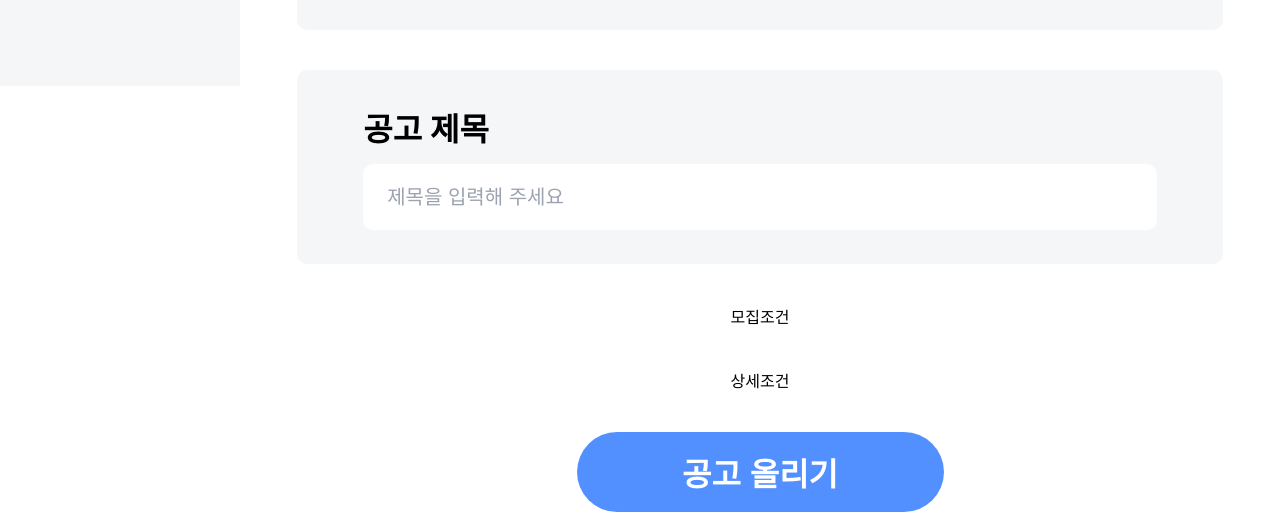
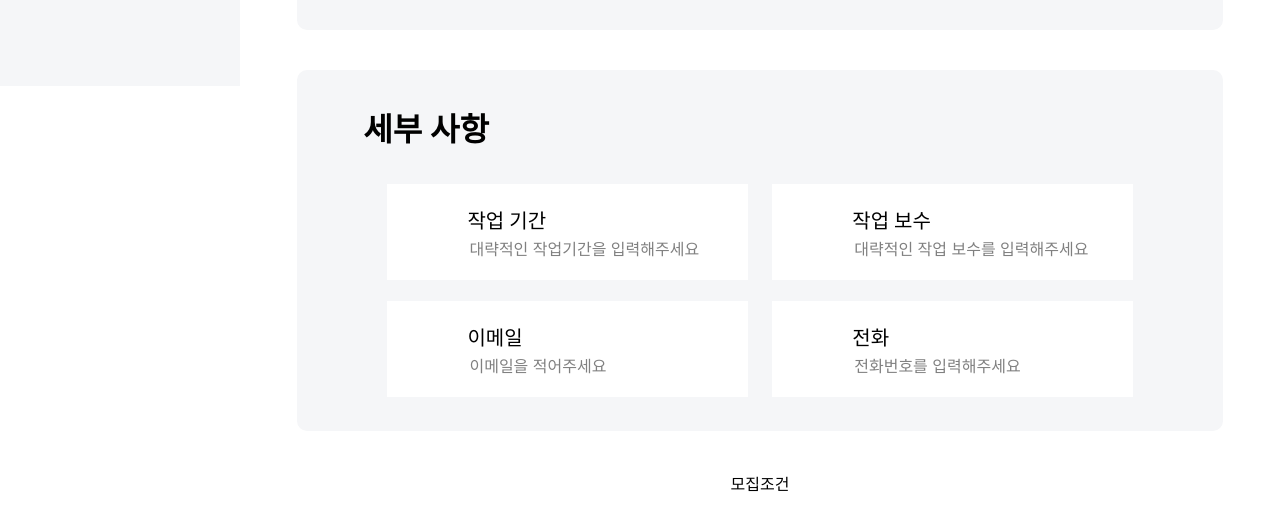
Before and after one commit to cryingdryice/ILKAN-web, a React (Vite) app: page /main/jobPost in a window 1280 px wide. Shown: the part 714-1228 px from the top of the page. Built offline with nearby package versions, Linux system fonts and the light colour scheme; no server answers; the HTML template or start-up script is replaced by a standard one.

Commit message:
feat: 필드2 구현

```diff
--- a/src/components/jobPost/PostField2.tsx
+++ b/src/components/jobPost/PostField2.tsx
@@ -1,18 +1,81 @@
-import postFieldStyle from "../../css/components/jobPost/postField.module.css";
+import postFieldStyle from "../../css/components/jobPost/postField2.module.css";
 
 export default function PostField2() {
   return (
     <section className={postFieldStyle.postFieldContainer}>
-      <div className={postFieldStyle.fieldContainer}>
-        <div className={postFieldStyle.fieldTitle}>공고 제목</div>
-        <input
-          className={postFieldStyle.input}
-          type="text"
-          name="title"
-          placeholder="제목을 입력해 주세요"
-          aria-label="공고 제목"
-          required
-        />
+      <div className={postFieldStyle.fieldTitle}>세부 사항</div>
+      <div className={postFieldStyle.fieldGrid}>
+        <div className={postFieldStyle.fieldItem}>
+          <div className={postFieldStyle.icon}>
+            <span className={postFieldStyle.iconMark} />
+          </div>
+          <div className={postFieldStyle.textBox}>
+            <label className={postFieldStyle.itemTitle} htmlFor="period">
+              작업 기간
+            </label>
+            <input
+              id="period"
+              name="period"
+              type="text"
+              className={postFieldStyle.itemDesc}
+              placeholder="대략적인 작업기간을 입력해주세요"
+            />
+          </div>
+        </div>
+
+        <div className={postFieldStyle.fieldItem}>
+          <div className={postFieldStyle.icon}>
+            <span className={postFieldStyle.iconMark} />
+          </div>
+          <div className={postFieldStyle.textBox}>
+            <label className={postFieldStyle.itemTitle} htmlFor="pay">
+              작업 보수
+            </label>
+            <input
+              id="pay"
+              name="pay"
+              type="text"
+              className={postFieldStyle.itemDesc}
+              placeholder="대략적인 작업 보수를 입력해주세요"
+            />
+          </div>
+        </div>
+
+        <div className={postFieldStyle.fieldItem}>
+          <div className={postFieldStyle.icon}>
+            <span className={postFieldStyle.iconMark} />
+          </div>
+          <div className={postFieldStyle.textBox}>
+            <label className={postFieldStyle.itemTitle} htmlFor="email">
+              이메일
+            </label>
+            <input
+              id="email"
+              name="email"
+              type="email"
+              className={postFieldStyle.itemDesc}
+              placeholder="이메일을 적어주세요"
+            />
+          </div>
+        </div>
+
+        <div className={postFieldStyle.fieldItem}>
+          <div className={postFieldStyle.icon}>
+            <span className={postFieldStyle.iconMark} />
+          </div>
+          <div className={postFieldStyle.textBox}>
+            <label className={postFieldStyle.itemTitle} htmlFor="phone">
+              전화
+            </label>
+            <input
+              id="phone"
+              name="phone"
+              type="tel"
+              className={postFieldStyle.itemDesc}
+              placeholder="전화번호를 입력해주세요"
+            />
+          </div>
+        </div>
       </div>
     </section>
   );
--- /dev/null
+++ b/src/css/components/jobPost/postField2.module.css
@@ -0,0 +1,69 @@
+.postFieldContainer {
+  width: 100%;
+  display: flex;
+  flex-direction: column;
+  gap: 34px;
+  padding-top: 34px;
+  padding-bottom: 34px;
+  background-color: #f5f6f8;
+  border: none;
+  border-radius: 10px;
+}
+
+.fieldTitle {
+  font-size: 32px;
+  font-weight: bold;
+  padding-left: 66px;
+  padding-right: 66px;
+  color: #000;
+}
+.fieldGrid {
+  display: grid;
+  grid-template-columns: repeat(2, minmax(0, 1fr));
+  column-gap: 24px;
+  row-gap: 21px;
+  padding: 0 90px;
+}
+
+.fieldItem {
+  height: 96px;
+  background: #fff;
+  display: flex;
+  align-items: center;
+  gap: 22px;
+  padding-right: 32px;
+}
+
+.icon {
+  padding-left: 28px;
+  width: 40px;
+  height: 40px;
+}
+
+.iconMark {
+}
+
+.textBox {
+  width: 100%;
+  display: flex;
+  flex-direction: column;
+  gap: 6px;
+}
+
+.itemTitle {
+  font-size: 20px;
+}
+
+.itemDesc {
+  color: #000;
+  border: none;
+  font-size: 16px;
+}
+
+.itemDesc::placeholder {
+  color: #808080;
+}
+
+.itemDesc:focus {
+  outline: none;
+}
```
